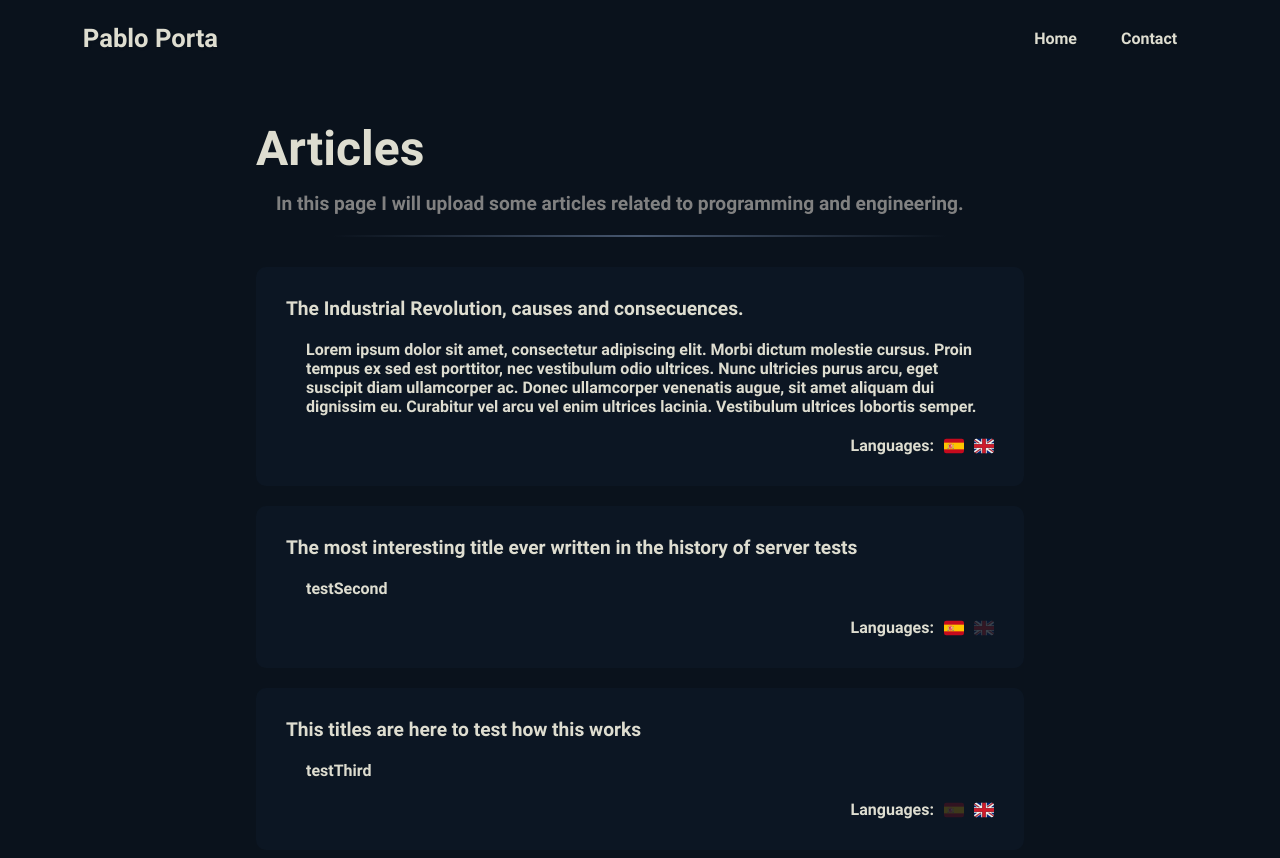
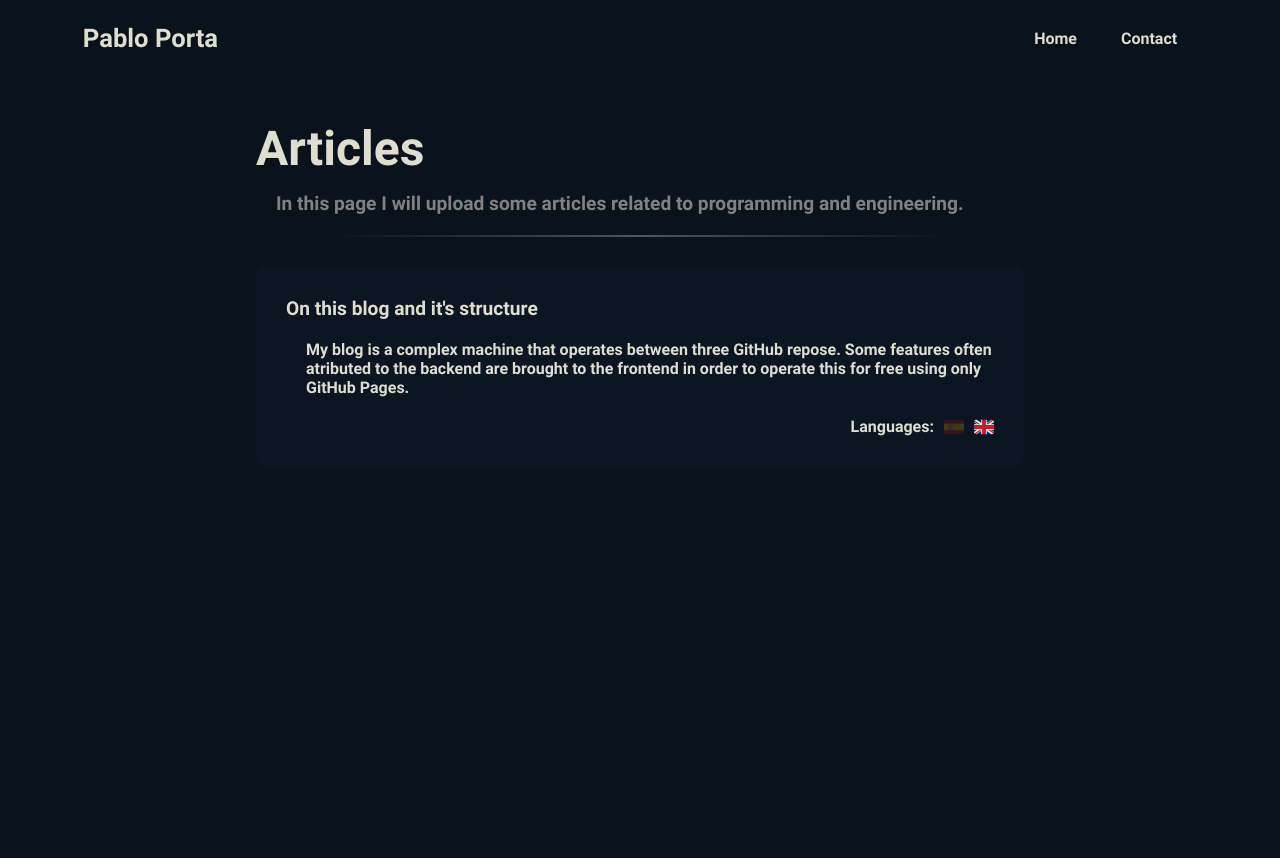
Before and after one commit to portaTuimil/Technical_Blog, a website built with Vite: page index.html in a window 1280 px wide. Shown: the top 858 px of the page. After the commit the page ends 800 px from the top, so only its background shows below. Built offline with nearby package versions, Linux system fonts and the light colour scheme.

Commit message:
Build: test implemented and link system added.

```diff
--- a/src/data/hierarchy.json
+++ b/src/data/hierarchy.json
@@ -1,27 +1,10 @@
 {
-    "articles": [
-        {
-        "The Industrial Revolution, causes and consecuences.": [
+    "articles": [{
+        "On this blog and it's structure": [
             {
-            "description": "Lorem ipsum dolor sit amet, consectetur adipiscing elit. Morbi dictum molestie cursus. Proin tempus ex sed est porttitor, nec vestibulum odio ultrices. Nunc ultricies purus arcu, eget suscipit diam ullamcorper ac. Donec ullamcorper venenatis augue, sit amet aliquam dui dignissim eu. Curabitur vel arcu vel enim ultrices lacinia. Vestibulum ultrices lobortis semper.",
-            "spanish": true,
-            "english": true
-        }
-        ],
-        "The most interesting title ever written in the history of server tests": [
-            {
-            "description": "testSecond",
-            "spanish": true,
-            "english": false
-            }
-        ],
-        "This titles are here to test how this works": [
-            {
-            "description": "testThird",
-            "spanish": false,
-            "english": true
-            }
-        ]
-        }
-    ]
+            "description": "My blog is a complex machine that operates between three GitHub repose. Some features often atributed to the backend are brought to the frontend in order to operate this for free using only GitHub Pages.",
+            "spanish": null,
+            "english": "https://portatuimil.github.io/Blog_Generator/?t=onThisBlog"
+        }]
+    }]
 }
--- a/src/index.js
+++ b/src/index.js
@@ -76,7 +76,8 @@ function displayJSON(json){
     let keys = Object.keys(json.articles["0"]);
     let values = Object.values(json.articles["0"]);
     for(let i = 0; i < Object.keys(json.articles["0"]).length; i++){
-        let div = document.createElement("div");
+        let div = document.createElement("a");
+        div.href = values[i][0].english;
         div.classList.add("item");
 
         let titleDiv = document.createElement("div");
@@ -119,7 +120,8 @@ function displayJSON(json){
 }
 
 async function getJSON() {
-    const response = await fetch('https://raw.githubusercontent.com/portaTuimil/Technical_Blog/refs/heads/master/src/data/hierarchy.json');
+    /*const response = await fetch('https://raw.githubusercontent.com/portaTuimil/Technical_Blog/refs/heads/master/src/data/hierarchy.json');*/
+    const response = await fetch('./src/data/hierarchy.json');
     const json = await response.json();
     displayJSON(json);
 };
--- a/src/styles/style.css
+++ b/src/styles/style.css
@@ -173,7 +173,6 @@ p{
 /* ---------- Items ---------- */
 .content{
     width: 100%;
-    height: 200vh;
     padding: 20%;
     padding-top: 30px;
 }
```
Also changed, not shown: test.html (added, +14 -0 lines).
